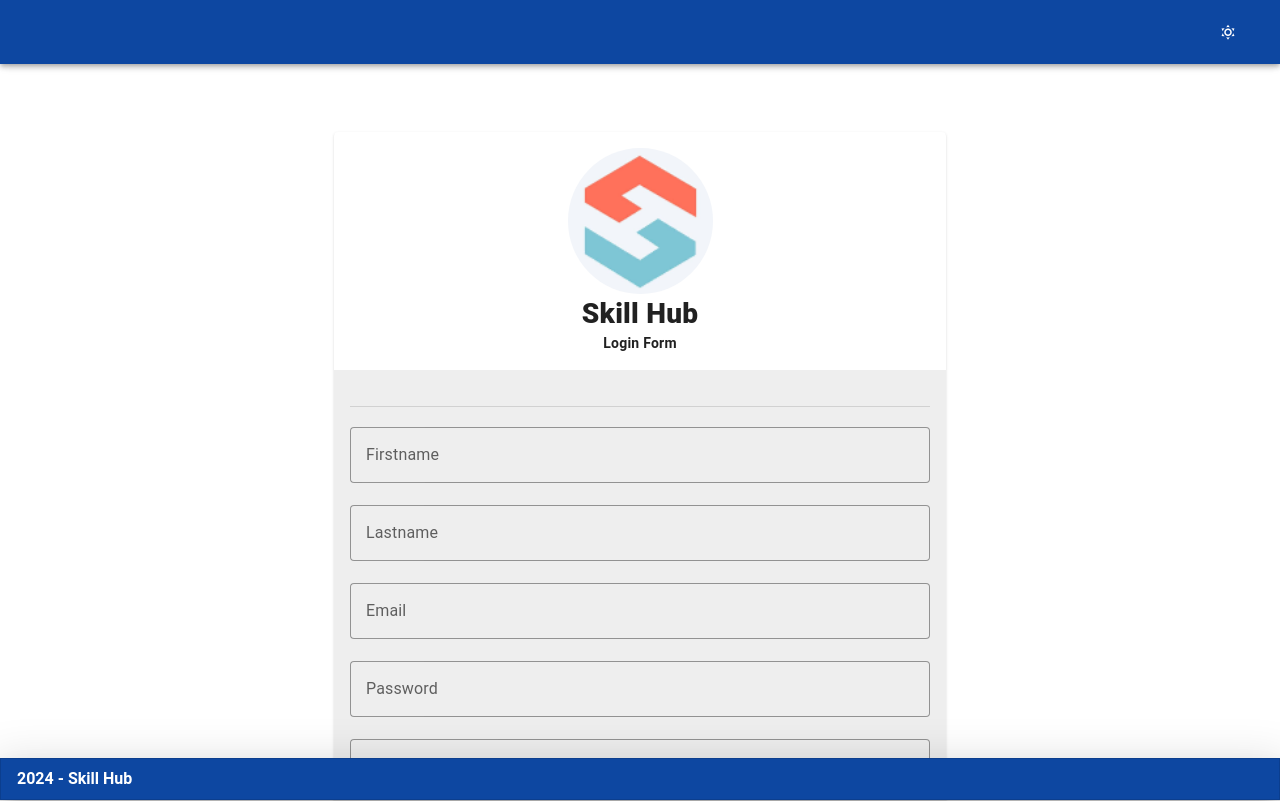
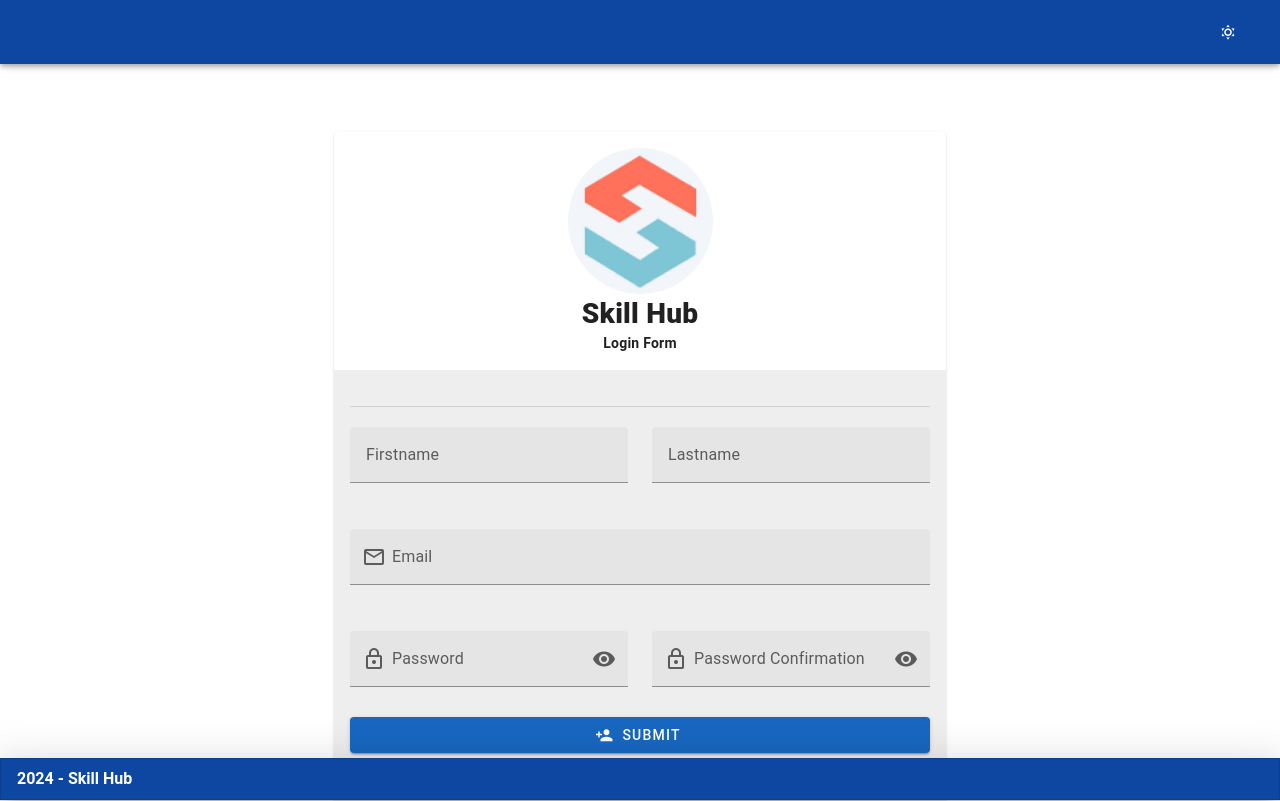
Before and after one commit to ChristianBugwatAbamo/skillhub, a Vue app: page /register in a window 1280 px wide. Shown: the top 801 px of the page. Built offline with nearby package versions, Linux system fonts and the light colour scheme.

Commit message:
feat: added password view func

```diff
--- a/src/components/auth/LoginForm.vue
+++ b/src/components/auth/LoginForm.vue
@@ -1,8 +1,19 @@
+<script setup>
+import { ref } from 'vue'
+
+const visible = ref(false)
+</script>
+
 <template>
   <v-form fast-fail @submit.prevent>
-    <v-text-field label="Email" variant="outlined"></v-text-field>
+    <v-text-field label="Email" prepend-inner-icon="mdi-email-outline"></v-text-field>
 
-    <v-text-field label="Password" type="password" variant="outlined"></v-text-field>
+    <v-text-field
+      prepend-inner-icon="mdi-lock-outline"
+      label="Password"
+      :type="isPasswordVisible ? 'text' : 'password'"
+      :append-inner-icon="isPasswordVisible = !isPasswordVisible"
+    ></v-text-field>
 
     <v-btn class="mt-2" type="submit" block color="primary" prepend-icon="mdi-login">Login</v-btn>
   </v-form>
--- a/src/components/auth/RegisterForm.vue
+++ b/src/components/auth/RegisterForm.vue
@@ -1,17 +1,52 @@
+<script setup>
+import { ref } from 'vue'
+
+const isPasswordVisible = ref(false)
+const isPasswordConfirmVisible = ref(false)
+</script>
+
 <template>
   <v-form fast-fail @submit.prevent>
-    <v-text-field label="Firstname" variant="outlined"></v-text-field>
+    <v-row>
+      <v-col cols="12" md="6">
+        <v-text-field label="Firstname"></v-text-field>
+      </v-col>
 
-    <v-text-field label="Lastname" variant="outlined"></v-text-field>
+      <v-col cols="12" md="6">
+        <v-text-field label="Lastname"></v-text-field>
+      </v-col>
 
-    <v-text-field label="Email" variant="outlined"></v-text-field>
+      <v-col cols="12">
+        <v-text-field label="Email" prepend-inner-icon="mdi-email-outline"></v-text-field>
+      </v-col>
 
-    <v-text-field label="Password" type="password" variant="outlined"></v-text-field>
+      <v-col cols="12" md="6">
+        <v-text-field
+          prepend-inner-icon="mdi-lock-outline"
+          label="Password"
+          :type="isPasswordVisible ? 'text' : 'password'"
+          :append-inner-icon="isPasswordVisible ? 'mdi-eye-off' : 'mdi-eye'"
+          @click:append-inner="isPasswordVisible = !isPasswordVisible"
+        >
+        </v-text-field>
+      </v-col>
 
-    <v-text-field label="Password Confirmation" type="password" variant="outlined"></v-text-field>
+      <v-col cols="12" md="6">
+        <v-text-field
+          prepend-inner-icon="mdi-lock-outline"
+          label="Password Confirmation"
+          :type="isPasswordConfirmVisible ? 'text' : 'password'"
+          :append-inner-icon="isPasswordConfirmVisible ? 'mdi-eye-off' : 'mdi-eye'"
+          @click:append-inner="isPasswordConfirmVisible = !isPasswordConfirmVisible"
+        >
+        </v-text-field>
+      </v-col>
+    </v-row>
 
     <v-btn class="mt-2" type="submit" block color="primary" prepend-icon="mdi-account-plus"
       >Submit</v-btn
     >
+
+    >
   </v-form>
 </template>
--- a/src/components/layout/AppLayout.vue
+++ b/src/components/layout/AppLayout.vue
@@ -1,5 +1,8 @@
 <script setup>
 import { ref } from 'vue'
+import { useDisplay } from 'vuetify'
+
+const { mobile } = useDisplay()
 
 const theme = ref('light')
 
```
